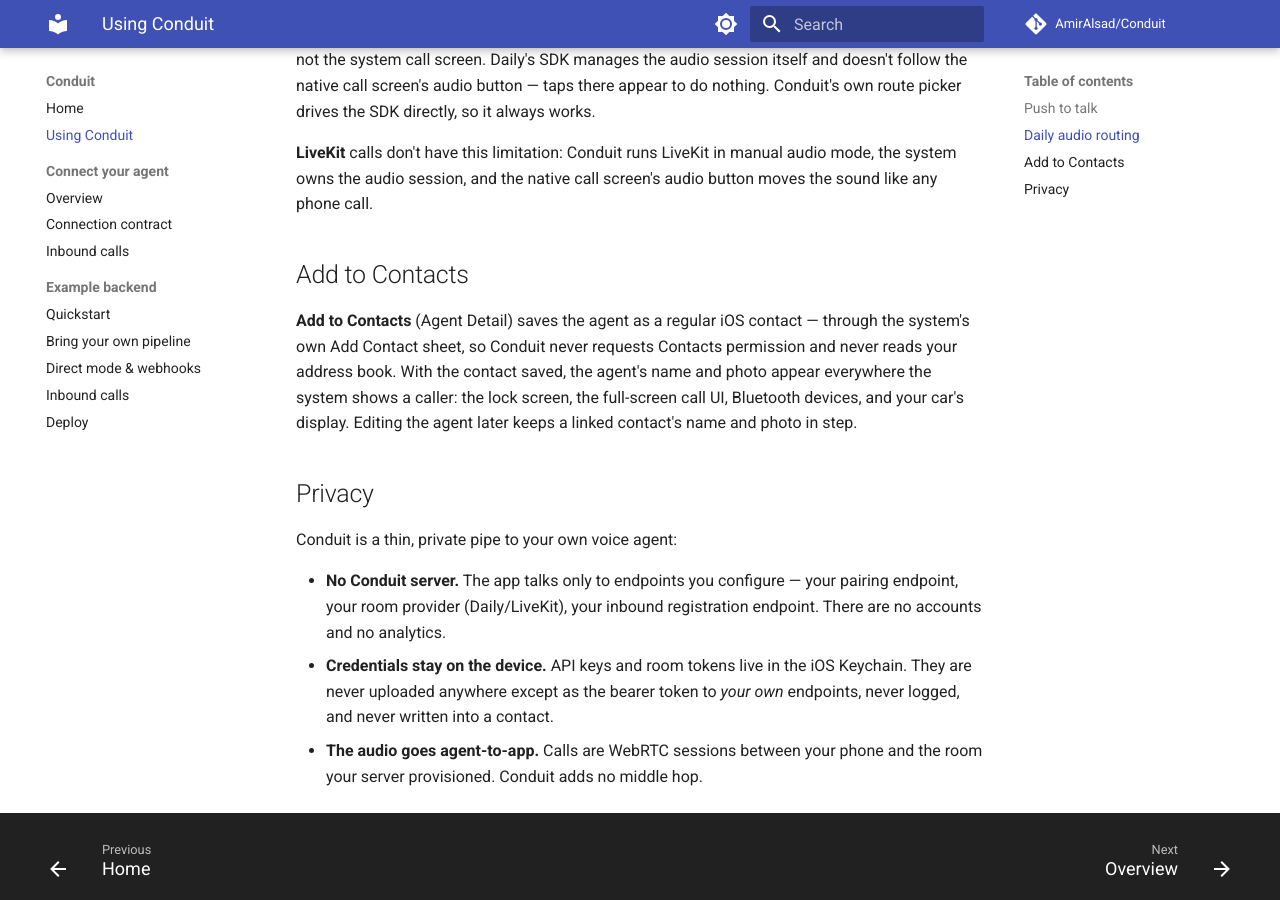
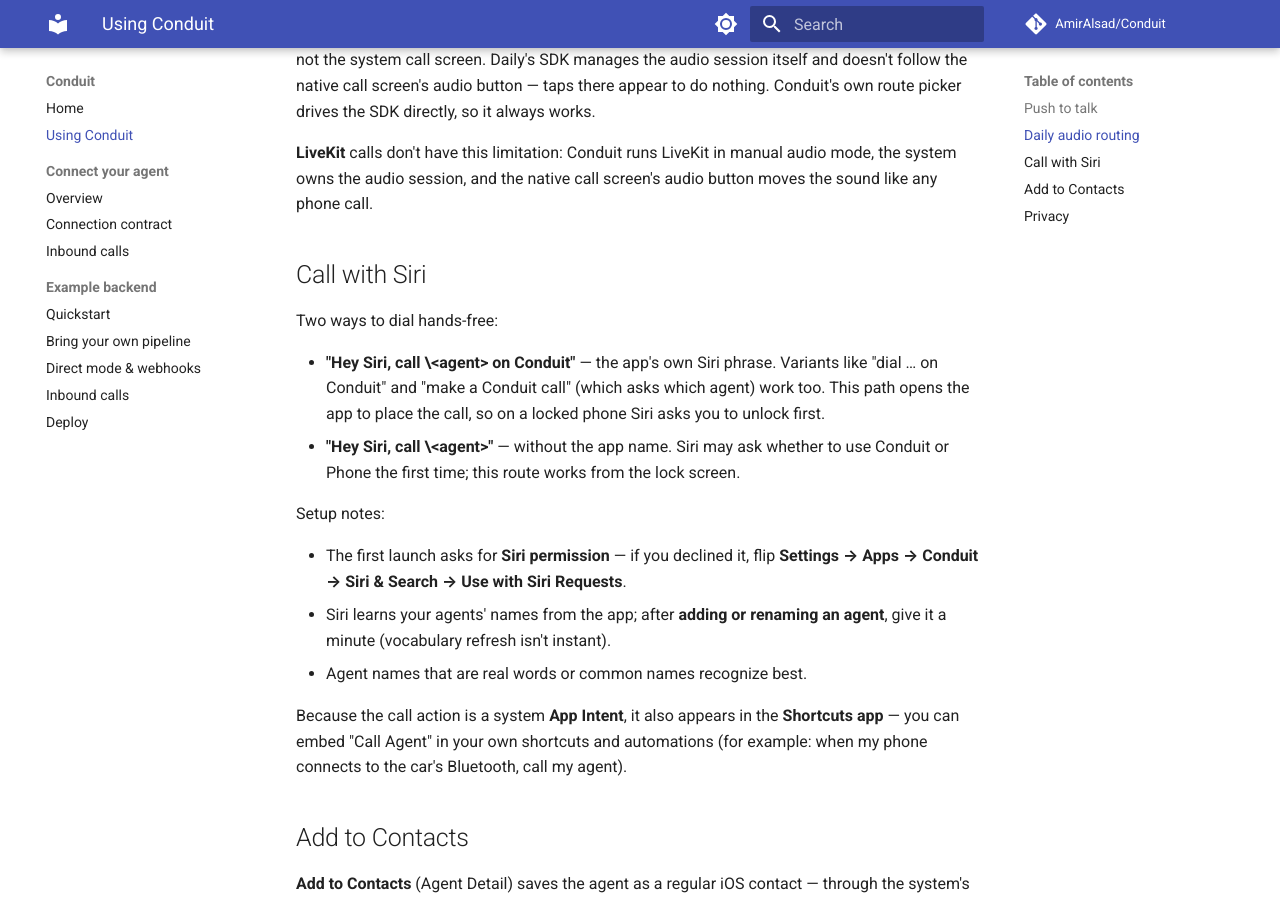
Before and after one commit to AmirAlsad/Conduit, an MkDocs documentation site: the page built from docs/using-conduit.md, in a window 1280 px wide and 900 px high, scrolled down 519 px. Built offline with MkDocs 1.6.1 and Material for MkDocs 9.7.7, drawn with Linux system fonts in a browser that asks for light colours; comment, search, counter and statistics services are not loaded.

Commit message:
Document M10 Siri dialing: using-conduit section, CORE_SYSTEMS, current state
Co-Authored-By: Claude Fable 5 <noreply@anthropic.com>

```diff
--- a/docs/using-conduit.md
+++ b/docs/using-conduit.md
@@ -24,6 +24,30 @@ SDK directly, so it always works.
 audio mode, the system owns the audio session, and the native call screen's
 audio button moves the sound like any phone call.
 
+## Call with Siri
+
+Two ways to dial hands-free:
+
+- **"Hey Siri, call \<agent\> on Conduit"** — the app's own Siri phrase. Variants
+  like "dial … on Conduit" and "make a Conduit call" (which asks which agent)
+  work too. This path opens the app to place the call, so on a locked phone Siri
+  asks you to unlock first.
+- **"Hey Siri, call \<agent\>"** — without the app name. Siri may ask whether to
+  use Conduit or Phone the first time; this route works from the lock screen.
+
+Setup notes:
+
+- The first launch asks for **Siri permission** — if you declined it, flip
+  **Settings → Apps → Conduit → Siri & Search → Use with Siri Requests**.
+- Siri learns your agents' names from the app; after **adding or renaming an
+  agent**, give it a minute (vocabulary refresh isn't instant).
+- Agent names that are real words or common names recognize best.
+
+Because the call action is a system **App Intent**, it also appears in the
+**Shortcuts app** — you can embed "Call Agent" in your own shortcuts and
+automations (for example: when my phone connects to the car's Bluetooth, call
+my agent).
+
 ## Add to Contacts
 
 **Add to Contacts** (Agent Detail) saves the agent as a regular iOS contact —
```
Also changed, not shown: CLAUDE.md (+1 -1 lines), docs/CORE_SYSTEMS.md (+37 -0 lines).
